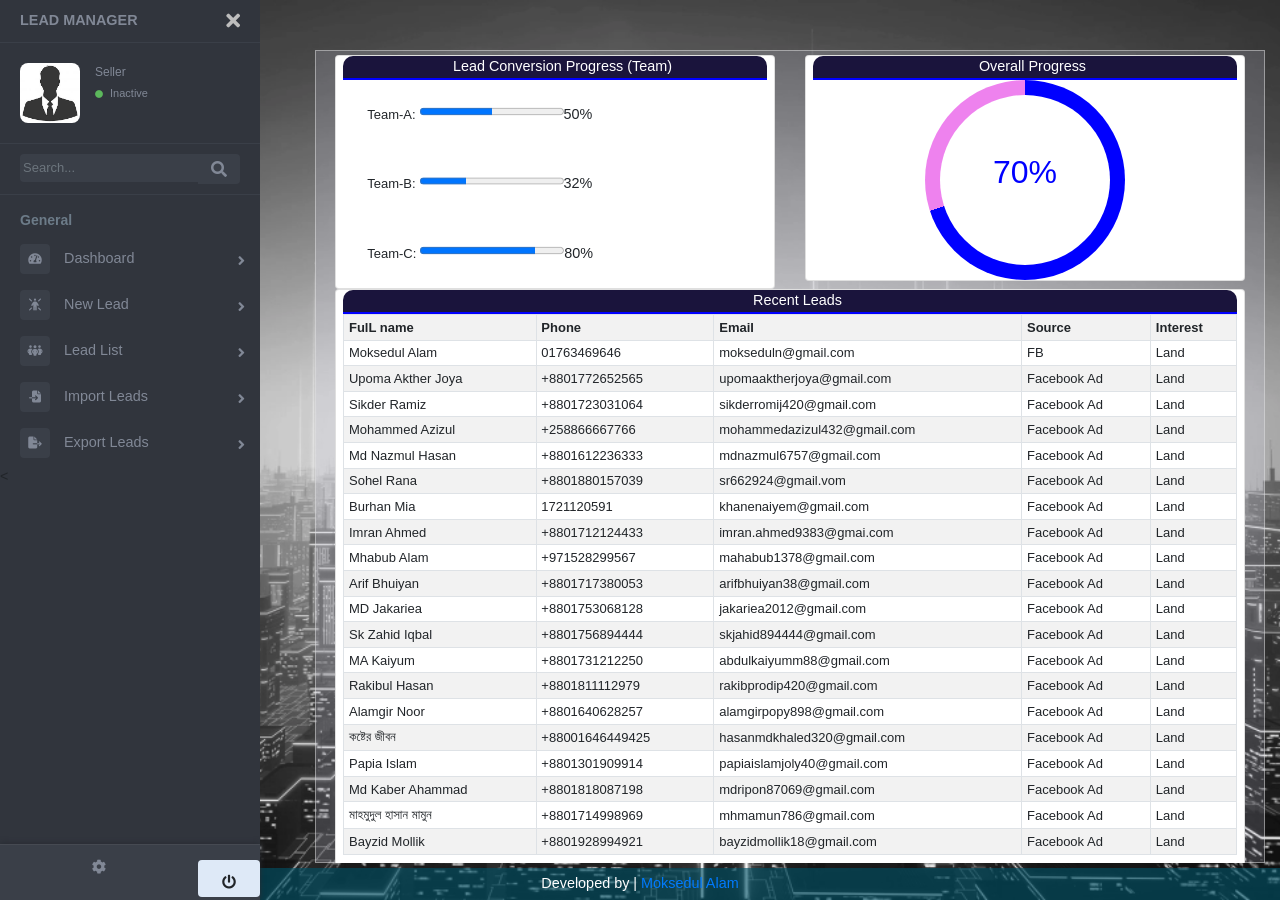
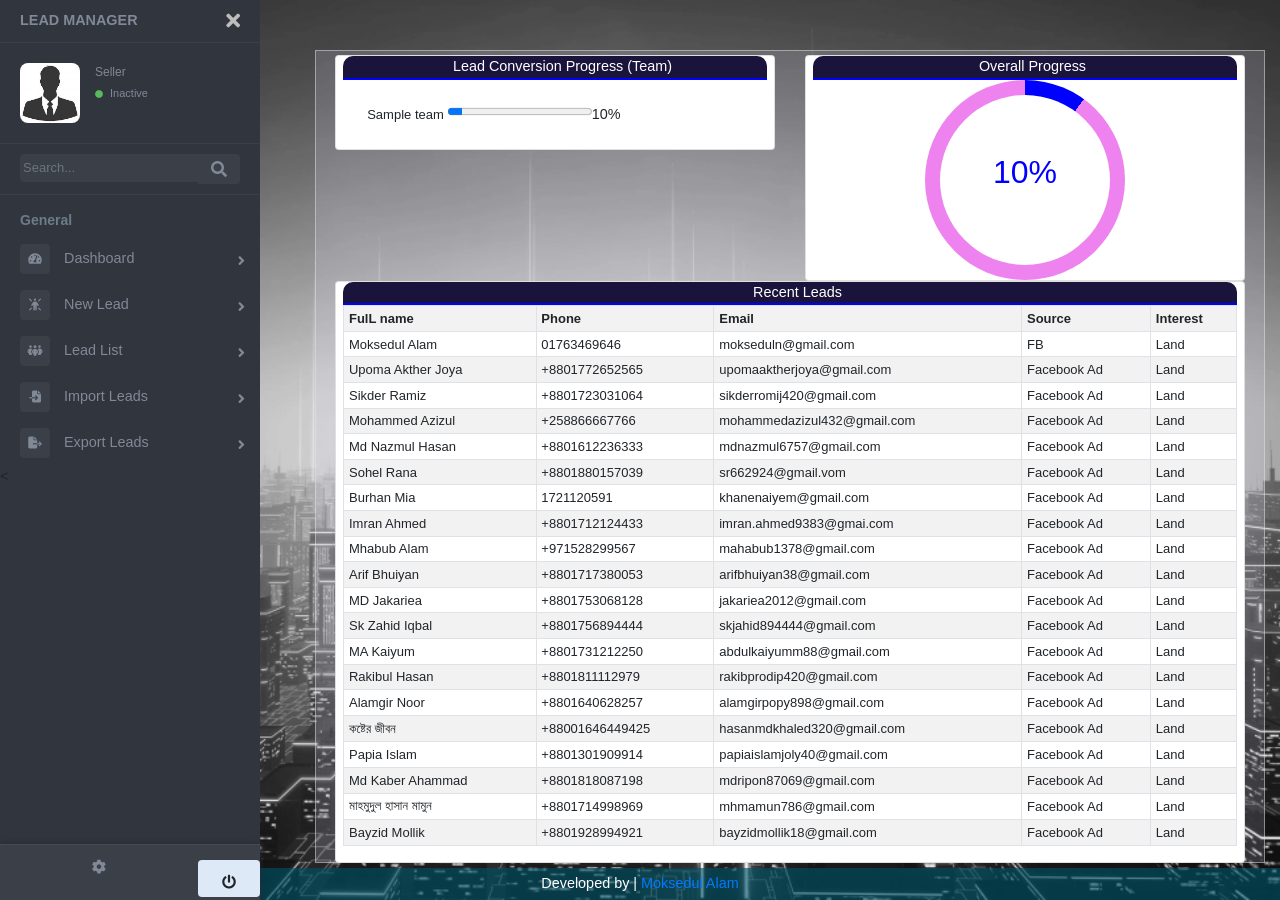
Before and after one commit to Moksedul/lead_manager, a Django app: template main/templates/main/home.html in a window 1280 px wide. Run offline with Django 5.2, Linux system fonts and the light colour scheme; data comes from the database, SQL or seed files in the repository; both versions use the stored data as it was after the commit; tables that the repository leaves empty hold one stand-in row (values such as "Sample post"); the template is opened without the code that fills it: values that come from a table or form of the project are taken from there, most other values are stand-ins (such as "Sample title", 1, 10 or a date in 2020); some libraries are stand-ins or nearby versions.

Commit message:
home-pc commit

```diff
--- a/main/templates/main/home.html
+++ b/main/templates/main/home.html
@@ -91,18 +91,12 @@
      <div class="card">
               <div class="card-body">
                   <div class="text-center form-title">Lead Conversion Progress (Team)</div>
+                {% for progress in team_progress %}
                   <div class="p-4">
-                    <label for="file">Team-A:</label>
-                    <progress id="file" value="50" max="100">50%</progress>50%
+                    <label for="file">{{progress.team}}</label>
+                    <progress id="file" value="{{progress.progress}}" max="100">{{progress.progress}}%</progress>{{progress.progress}}%
                   </div>
-                 <div class="p-4">
-                    <label for="file">Team-B:</label>
-                    <progress id="file" value="32" max="100">32%</progress>32%
-                  </div>
-                 <div class="p-4">
-                    <label for="file">Team-C:</label>
-                    <progress id="file" value="80" max="100">80%</progress>80%
-                  </div>
+                {% endfor %}
                 </div>
      </div>
     </div>
@@ -111,7 +105,7 @@
             <div class="card-body">
                 <div class="text-center form-title">Overall Progress</div>
                 <div style="margin:auto; width:200px;">
-                  <div class="circular-progress" data-inner-circle-color="white" data-percentage="70" data-progress-color="blue" data-bg-color="violet">
+                  <div class="circular-progress" data-inner-circle-color="white" data-percentage="{{overall_progress}}" data-progress-color="blue" data-bg-color="violet">
                       <div class="inner-circle">
 
                       </div>
```
Also changed, not shown: main/views.py (+31 -2 lines), db.sqlite3.
